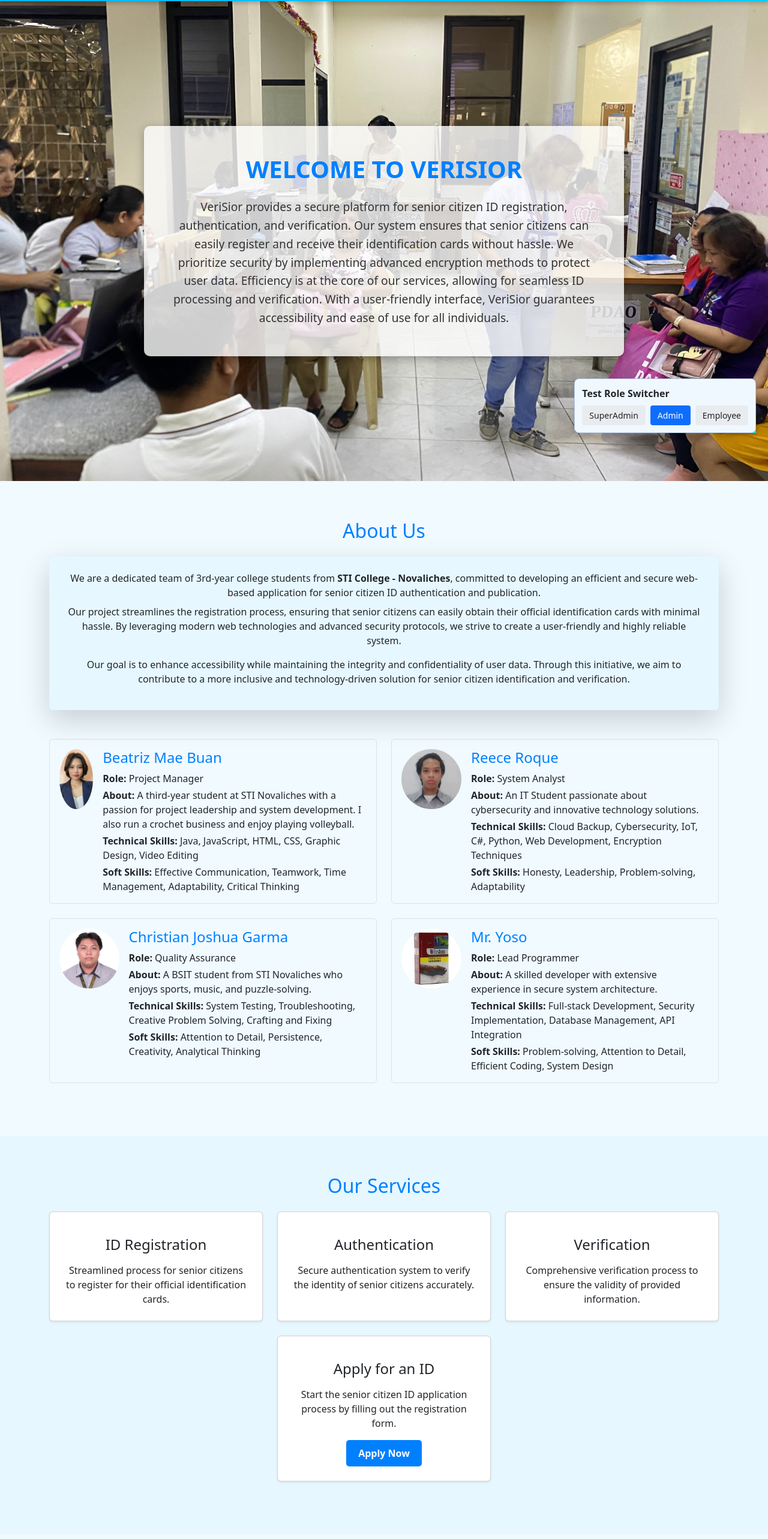
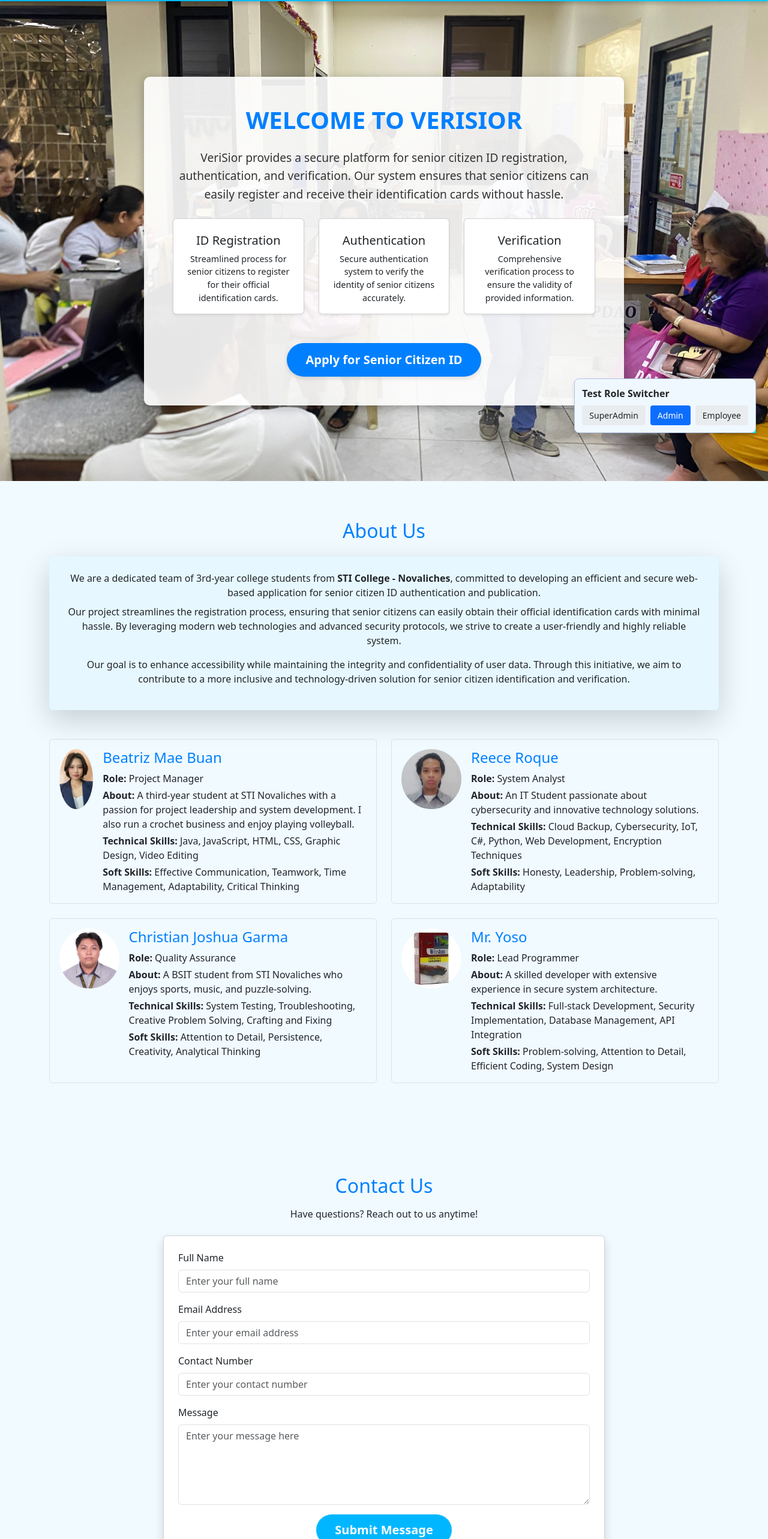
Before and after one commit to sukubeii/VeriSior, a React (Vite) app in the folder frontend/: page / in a window 1280 px wide. Shown: the part 58-2624 px from the top of the page at 60% size. Built offline with nearby package versions, Linux system fonts and the light colour scheme.

Commit message:
Update LandingPage.jsx

```diff
--- a/frontend/src/pages/LandingPage.jsx
+++ b/frontend/src/pages/LandingPage.jsx
@@ -91,7 +91,7 @@ const LandingPage = () => {
           style={{
             width: "90%",
             maxWidth: "800px",
-            backgroundColor: "rgba(255, 255, 255, 0.8)",
+            backgroundColor: "rgba(255, 255, 255, 0.9)",
             borderRadius: "10px",
             boxShadow: "0px 4px 15px rgba(0, 0, 0, 0.3)",
             zIndex: 10
@@ -100,13 +100,68 @@ const LandingPage = () => {
           <h2 className="text-center mb-4" style={{ color: "#0080ff", fontSize: "clamp(1.8rem, 5vw, 2.5rem)", fontWeight: "bold" }}>
             WELCOME TO VERISIOR
           </h2>
-          <p className="mb-0" style={{ fontSize: "clamp(0.9rem, 2vw, 1.2rem)", color: "#333", lineHeight: "1.6" }}>
+          <p className="mb-4" style={{ fontSize: "clamp(0.9rem, 2vw, 1.2rem)", color: "#333", lineHeight: "1.6" }}>
             VeriSior provides a secure platform for senior citizen ID registration, authentication, and verification.
             Our system ensures that senior citizens can easily register and receive their identification cards without hassle.
-            We prioritize security by implementing advanced encryption methods to protect user data.
-            Efficiency is at the core of our services, allowing for seamless ID processing and verification.
-            With a user-friendly interface, VeriSior guarantees accessibility and ease of use for all individuals.
           </p>
+
+          {/* Services Cards */}
+          <div className="row mt-4">
+            <div className="col-md-4 mb-4">
+              <div className="card h-100 shadow-sm">
+                <div className="card-body text-center p-3">
+                  <div className="mb-2" style={{ fontSize: "2rem", color: "#0080ff" }}>
+                    <i className="fas fa-id-card"></i>
+                  </div>
+                  <h5 className="mb-2">ID Registration</h5>
+                  <p className="mb-0" style={{ fontSize: "0.9rem" }}>Streamlined process for senior citizens to register for their official identification cards.</p>
+                </div>
+              </div>
+            </div>
+            <div className="col-md-4 mb-4">
+              <div className="card h-100 shadow-sm">
+                <div className="card-body text-center p-3">
+                  <div className="mb-2" style={{ fontSize: "2rem", color: "#0080ff" }}>
+                    <i className="fas fa-user-check"></i>
+                  </div>
+                  <h5 className="mb-2">Authentication</h5>
+                  <p className="mb-0" style={{ fontSize: "0.9rem" }}>Secure authentication system to verify the identity of senior citizens accurately.</p>
+                </div>
+              </div>
+            </div>
+            <div className="col-md-4 mb-4">
+              <div className="card h-100 shadow-sm">
+                <div className="card-body text-center p-3">
+                  <div className="mb-2" style={{ fontSize: "2rem", color: "#0080ff" }}>
+                    <i className="fas fa-check-circle"></i>
+                  </div>
+                  <h5 className="mb-2">Verification</h5>
+                  <p className="mb-0" style={{ fontSize: "0.9rem" }}>Comprehensive verification process to ensure the validity of provided information.</p>
+                </div>
+              </div>
+            </div>
+          </div>
+
+          {/* Apply Now Button */}
+          <div className="mt-4">
+            <button
+              onClick={() => window.location.href = "/apply"}
+              className="btn btn-lg"
+              style={{
+                backgroundColor: "#0080ff",
+                color: "white",
+                fontWeight: "bold",
+                padding: "12px 30px",
+                borderRadius: "30px",
+                boxShadow: "0 4px 6px rgba(0, 0, 0, 0.1)",
+                transition: "transform 0.2s ease-in-out"
+              }}
+              onMouseOver={(e) => e.currentTarget.style.transform = "scale(1.05)"}
+              onMouseOut={(e) => e.currentTarget.style.transform = "scale(1)"}
+            >
+              Apply for Senior Citizen ID
+            </button>
+          </div>
         </div>
       </section>
 
@@ -184,79 +239,6 @@ const LandingPage = () => {
                   <p className="mb-1"><strong>About:</strong> A skilled developer with extensive experience in secure system architecture.</p>
                   <p className="mb-1"><strong>Technical Skills:</strong> Full-stack Development, Security Implementation, Database Management, API Integration</p>
                   <p className="mb-0"><strong>Soft Skills:</strong> Problem-solving, Attention to Detail, Efficient Coding, System Design</p>
-                </div>
-              </div>
-            </div>
-          </div>
-        </div>
-      </section>
-
-      {/* Services Section */}
-      <section id="services" className="py-5" style={{ backgroundColor: "#e6f7ff" }}>
-        <div className="container py-3">
-          <h2 className="text-center mb-4" style={{ color: "#0080ff" }}>Our Services</h2>
-          <div className="row">
-            <div className="col-md-4 mb-4">
-              <div className="card h-100 shadow-sm">
-                <div className="card-body text-center p-4">
-                  <div className="mb-3" style={{ fontSize: "clamp(2rem, 5vw, 3rem)", color: "#0080ff" }}>
-                    <i className="fas fa-id-card"></i>
-                  </div>
-                  <h4 className="mb-3">ID Registration</h4>
-                  <p className="mb-0">Streamlined process for senior citizens to register for their official identification cards.</p>
-                </div>
-              </div>
-            </div>
-            <div className="col-md-4 mb-4">
-              <div className="card h-100 shadow-sm">
-                <div className="card-body text-center p-4">
-                  <div className="mb-3" style={{ fontSize: "clamp(2rem, 5vw, 3rem)", color: "#0080ff" }}>
-                    <i className="fas fa-user-check"></i>
-                  </div>
-                  <h4 className="mb-3">Authentication</h4>
-                  <p className="mb-0">Secure authentication system to verify the identity of senior citizens accurately.</p>
-                </div>
-              </div>
-            </div>
-            <div className="col-md-4 mb-4">
-              <div className="card h-100 shadow-sm">
-                <div className="card-body text-center p-4">
-                  <div className="mb-3" style={{ fontSize: "clamp(2rem, 5vw, 3rem)", color: "#0080ff" }}>
-                    <i className="fas fa-check-circle"></i>
-                  </div>
-                  <h4 className="mb-3">Verification</h4>
-                  <p className="mb-0">Comprehensive verification process to ensure the validity of provided information.</p>
-                </div>
-              </div>
-            </div>
-          </div>
-
-          {/* New row for Apply for an ID button */}
-          <div className="row justify-content-center">
-            <div className="col-md-4 mb-4">
-              <div className="card h-100 shadow-sm">
-                <div className="card-body text-center p-4">
-                  <div className="mb-3" style={{ fontSize: "clamp(2rem, 5vw, 3rem)", color: "#0080ff" }}>
-                    <i className="fas fa-file-alt"></i>
-                  </div>
-                  <h4 className="mb-3">Apply for an ID</h4>
-                  <p className="mb-3">Start the senior citizen ID application process by filling out the registration form.</p>
-                  <button
-                    onClick={() => window.location.href = "/apply"}
-                    className="btn"
-                    style={{
-                      backgroundColor: "#0080ff",
-                      color: "white",
-                      fontWeight: "bold",
-                      padding: "10px 20px",
-                      border: "none",
-                      borderRadius: "5px",
-                      cursor: "pointer",
-                      transition: "background-color 0.3s ease-in-out"
-                    }}
-                  >
-                    Apply Now
-                  </button>
                 </div>
               </div>
             </div>
```
